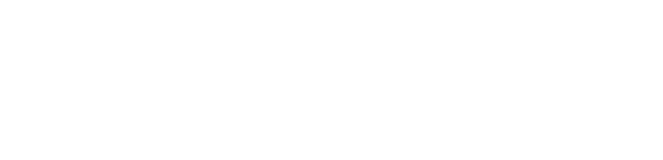
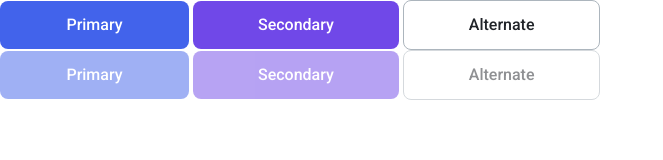
Before and after one commit to js-tasks-ru/htmlcss-20221107_vladimir-asmo, a website: page 03-lection1/01-button/index.html in a window 1280 px wide. Shown: the whole page, without its empty margins (0-663 px from the left). Drawn offline with Linux system fonts and the light colour scheme.

Commit message:
add button styles

```diff
--- a/03-lection1/01-button/button.css
+++ b/03-lection1/01-button/button.css
@@ -1 +1,66 @@
 /* Стилизация кнопки */
+
+.button {
+  min-width: 189px;
+  min-height: 48px;
+  padding: 15px 65px 14px;
+  background-color: var(--primary);
+  color: var(--secondary-font-color);
+  font-family: inherit;
+  font-weight: 500;
+  font-size: 1rem;
+  line-height: 1.172;
+  border: none;
+  border-radius: 8px;
+  cursor: pointer;
+  transition: opacity 200ms ease-in-out, background 200ms ease-in-out,
+    border 200ms ease-in-out;
+}
+
+.button_secondary {
+  background-color: var(--secondary);
+}
+
+.button_alternate {
+  background-color: var(--alternate);
+  color: var(--primary-font-color);
+  border: 1px solid var(--border-color);
+}
+
+.button:hover {
+  background-color: var(--primary-state-hover);
+}
+
+.button_alternate:hover {
+  background-color: inherit;
+  border-color: var(--border-hover-color);
+}
+.button_secondary:hover {
+  background-color: var(--secondary-state-hover);
+}
+
+.button:active {
+  opacity: var(--secondary-opacity);
+}
+
+.button_alternate:active {
+  border-color: var(--border-color);
+}
+
+.button:disabled {
+  opacity: var(--primary-opacity);
+  cursor: default;
+}
+
+.button:disabled:hover {
+  background-color: var(--primary);
+}
+
+.button_secondary:disabled:hover {
+  background-color: var(--secondary);
+}
+
+.button_alternate:disabled:hover {
+  border-color: var(--border-color);
+  background-color: var(--alternate);
+}
--- a/03-lection1/01-button/index.html
+++ b/03-lection1/01-button/index.html
@@ -1,11 +1,20 @@
 <!DOCTYPE html>
 <!-- Страница с кнопкой -->
 <html lang="ru">
-    <head>
-        <link rel="stylesheet" href="../../assets/css/main.css">
-        <link rel="stylesheet" href="./button.css">
-    </head>
-    <body>
-
-    </body>
+  <head>
+    <link rel="stylesheet" href="../../assets/css/main.css" />
+    <link rel="stylesheet" href="./button.css" />
+  </head>
+  <body>
+    <div>
+      <button class="button">Primary</button>
+      <button class="button button_secondary">Secondary</button>
+      <button class="button button_alternate">Alternate</button>
+    </div>
+    <div>
+      <button class="button" disabled="disabled">Primary</button>
+      <button class="button button_secondary" disabled="disabled">Secondary</button>
+      <button class="button button_alternate" disabled="disabled">Alternate</button>
+    </div>
+  </body>
 </html>
```
